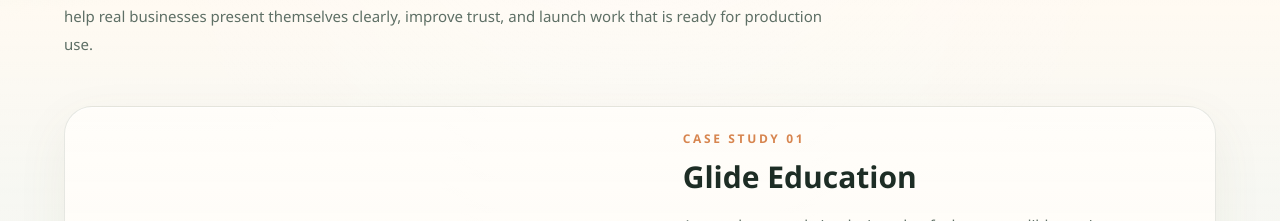
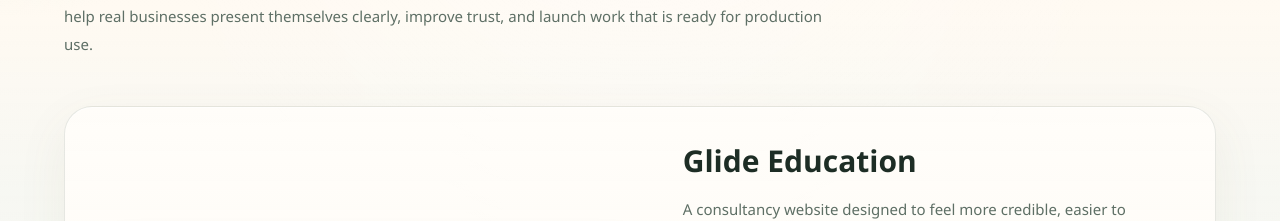
Before and after one commit to prodev1996/portfolio, a Next.js app: page / in a window 1280 px wide. Shown: the part 2807-3028 px from the top of the page. Built offline with nearby package versions, Linux system fonts and the light colour scheme.

Commit message:
Remove case study labels from projects

```diff
--- a/components/FeaturedProjects.tsx
+++ b/components/FeaturedProjects.tsx
@@ -132,9 +132,6 @@
                 </div>
 
                 <div className={`${index % 2 === 1 ? "lg:order-1" : ""}`}>
-                  <p className="text-xs font-semibold uppercase tracking-[0.22em] text-[#d7854f]">
-                    Case Study 0{index + 1}
-                  </p>
                   <h3 className="mt-3 text-2xl font-semibold text-[#1d2d25] sm:text-3xl">
                     {project.title}
                   </h3>
```
